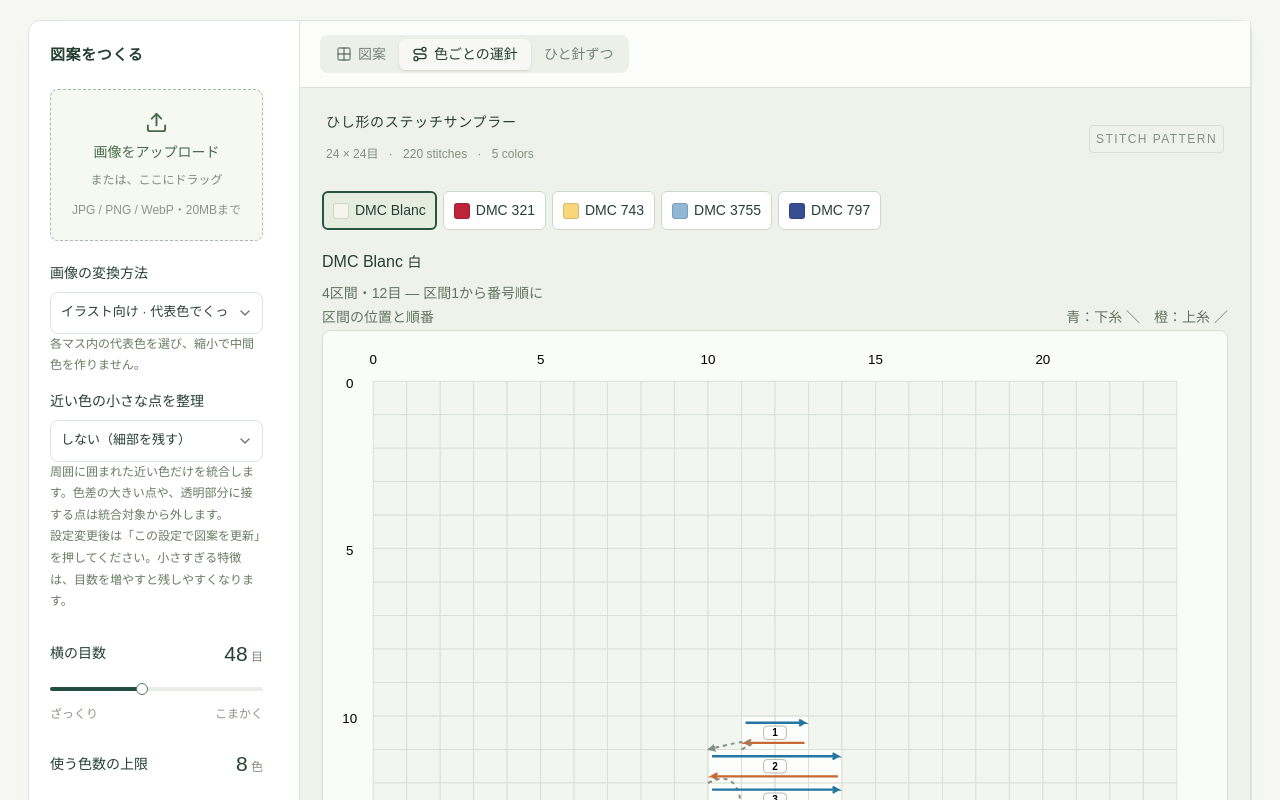
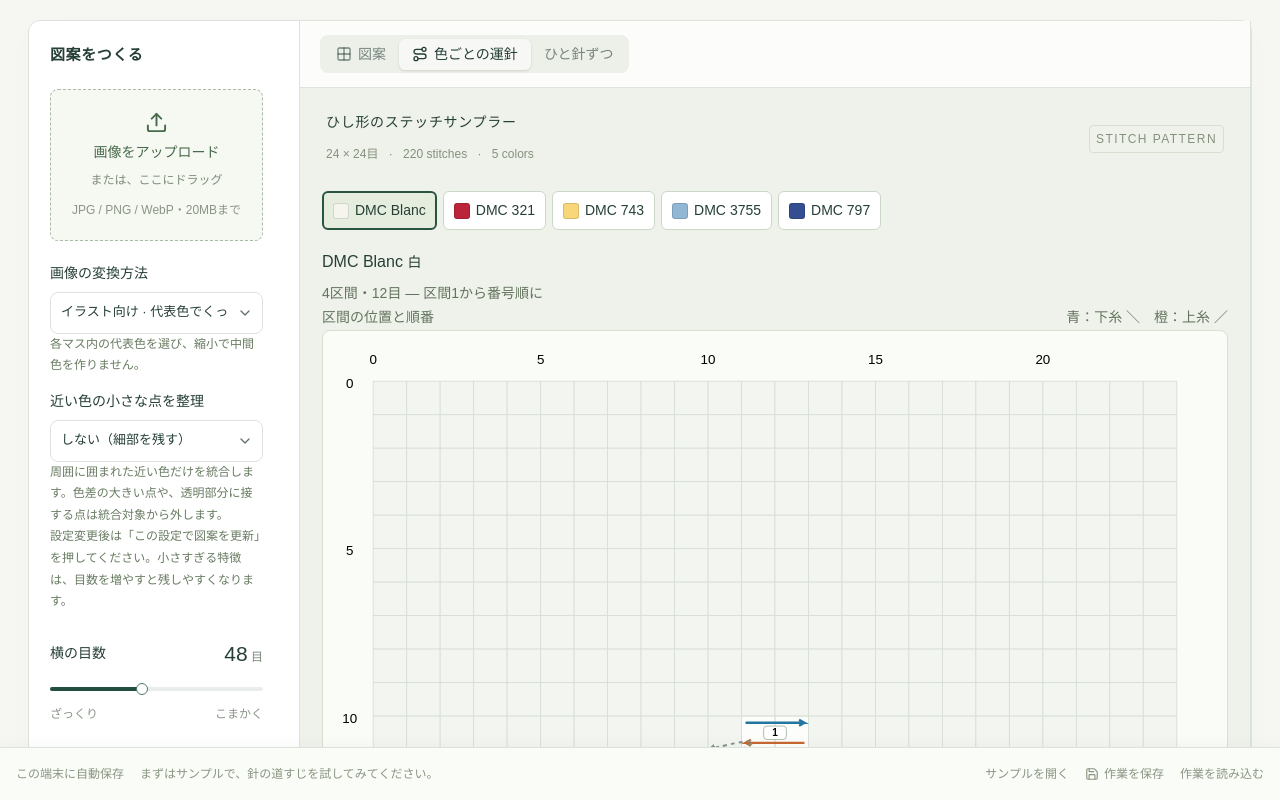
Before and after one commit to yoshiko-pg/stitch, a React (Vite) app: page / in a window 1280 px wide. Shown: the top 800 px of the page. Built offline with nearby package versions, Linux system fonts and the light colour scheme.

Commit message:
Keep save footer within viewport and reserve space for content

```diff
--- a/app/globals.css
+++ b/app/globals.css
@@ -1470,8 +1470,8 @@ footer button {
 
 .settings {
   min-height: 0;
-  max-height: calc(100vh - 40px);
-  max-height: calc(100dvh - 40px);
+  max-height: calc(100vh - var(--footer-height, 100px) - 40px);
+  max-height: calc(100dvh - var(--footer-height, 100px) - 40px);
   overflow-y: auto;
   overscroll-behavior-y: contain;
   scrollbar-gutter: stable;
@@ -1485,7 +1485,51 @@ footer button {
 }
 @media (max-width: 650px) {
   .settings {
-    max-height: calc(100vh - 20px);
-    max-height: calc(100dvh - 20px);
-  }
-}
+    max-height: calc(100vh - var(--footer-height, 100px) - 20px);
+    max-height: calc(100dvh - var(--footer-height, 100px) - 20px);
+  }
+}
+
+.app-shell {
+  padding-bottom: calc(var(--footer-height, 100px) + 16px);
+}
+.app-shell > footer {
+  position: fixed;
+  inset: auto 0 0;
+  z-index: 30;
+  margin: 0;
+  padding: 10px max(16px, env(safe-area-inset-right))
+    calc(10px + env(safe-area-inset-bottom))
+    max(16px, env(safe-area-inset-left));
+  gap: 8px 16px;
+  border-top: 1px solid #dce3dc;
+  background: #fafcf7;
+  box-shadow: 0 -3px 14px #243c3208;
+}
+.app-shell > footer .status {
+  flex: 1 1 200px;
+  width: auto;
+  min-width: 0;
+  overflow: hidden;
+  white-space: nowrap;
+  text-overflow: ellipsis;
+}
+.app-shell > footer button,
+.app-shell > footer .import-label {
+  flex-shrink: 0;
+  white-space: nowrap;
+  min-height: 32px;
+  display: inline-flex;
+  align-items: center;
+}
+@media (max-width: 650px) {
+  .app-shell > footer .status {
+    flex-basis: 100%;
+    order: -1;
+  }
+}
+@media print {
+  .app-shell {
+    padding-bottom: 0;
+  }
+}
--- a/app/page.tsx
+++ b/app/page.tsx
@@ -67,6 +67,23 @@ export default function Home() {
   const source = useRef<HTMLImageElement | null>(null);
   const upload = useRef<HTMLInputElement>(null);
   const board = useRef<SVGSVGElement>(null);
+  const shell = useRef<HTMLDivElement>(null);
+  const footer = useRef<HTMLElement>(null);
+  useEffect(() => {
+    const element = footer.current;
+    const root = shell.current;
+    if (!element || !root) return;
+    const measure = () =>
+      root.style.setProperty(
+        '--footer-height',
+        `${Math.ceil(element.getBoundingClientRect().height)}px`,
+      );
+    measure();
+    const observer = new ResizeObserver(measure);
+    observer.observe(element);
+    return () => observer.disconnect();
+  }, []);
+
   const [draftCells, setDraftCells] = useState<(string | null)[] | null>(null);
   const stroke = useRef<{
     pointerId: number;
@@ -467,7 +484,7 @@ export default function Home() {
     return () => lifecycle.abort();
   }, [pattern, step, current, sequence.length]);
   return (
-    <div className="app-shell">
+    <div className="app-shell" ref={shell}>
       <main className="workspace">
         <aside className="settings" aria-label="図案の設定">
           <div className="panel-heading">
@@ -1107,9 +1124,14 @@ export default function Home() {
           )}
         </section>
       </main>
-      <footer>
+      <footer ref={footer}>
         <span>{saved ? 'この端末に自動保存' : '端末内で画像を処理'}</span>
-        <output className="status">
+        <output
+          className="status"
+          title={
+            message || 'まずはサンプルで、針の道すじを試してみてください。'
+          }
+        >
           {message || 'まずはサンプルで、針の道すじを試してみてください。'}
         </output>
         <button
```
